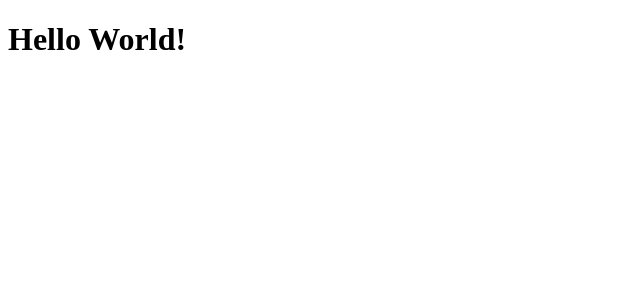
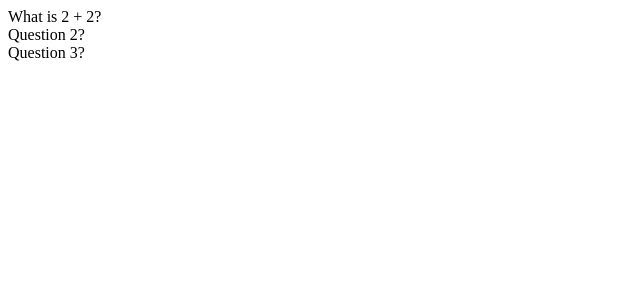
Before and after one commit to towsif031/flashcard-quiz-app, a React (Create React App) app: page / in a window 1280 px wide. Shown: the top 300 px of the page, without its empty margins (0-640 px from the left). Built offline with nearby package versions, Linux system fonts and the light colour scheme.

Commit message:
base flashcard components.

```diff
--- a/src/App.js
+++ b/src/App.js
@@ -1,5 +1,31 @@
+import { useState } from 'react';
+import FlashcardList from './FlashcardList';
+
 function App() {
-	return <h1>Hello World!</h1>;
+	const [flashcards, setFlashcards] = useState(SAMPLE_FLASHCARDS);
+
+	return <FlashcardList flashcards={flashcards} />;
 }
 
+const SAMPLE_FLASHCARDS = [
+	{
+		id: 1,
+		question: 'What is 2 + 2?',
+		answer: '4',
+		options: ['2', '3', '4', '5']
+	},
+	{
+		id: 2,
+		question: 'Question 2?',
+		answer: 'Answer 2',
+		options: ['Answer 1', 'Answer 2', 'Answer 3', 'Answer 4']
+	},
+	{
+		id: 3,
+		question: 'Question 3?',
+		answer: 'Answer 3',
+		options: ['Answer 1', 'Answer 2', 'Answer 3', 'Answer 4']
+	}
+];
+
 export default App;
--- /dev/null
+++ b/src/Flashcard.jsx
@@ -0,0 +1,5 @@
+const Flashcard = ({ flashcard }) => {
+	return <div>{flashcard.question}</div>;
+};
+
+export default Flashcard;
--- /dev/null
+++ b/src/FlashcardList.jsx
@@ -0,0 +1,13 @@
+import Flashcard from './Flashcard';
+
+const FlashcardList = ({ flashcards }) => {
+	return (
+		<div className="card-grid">
+			{flashcards.map((flashcard) => {
+				return <Flashcard key={flashcard.id} flashcard={flashcard} />;
+			})}
+		</div>
+	);
+};
+
+export default FlashcardList;
```
